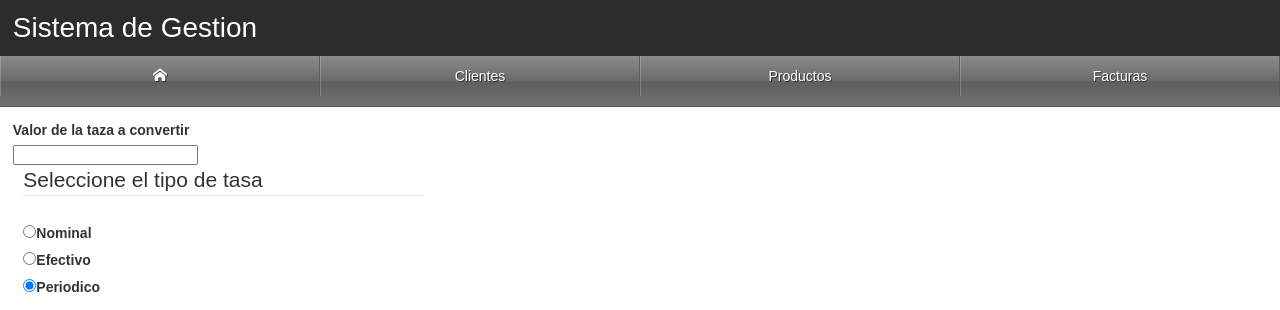
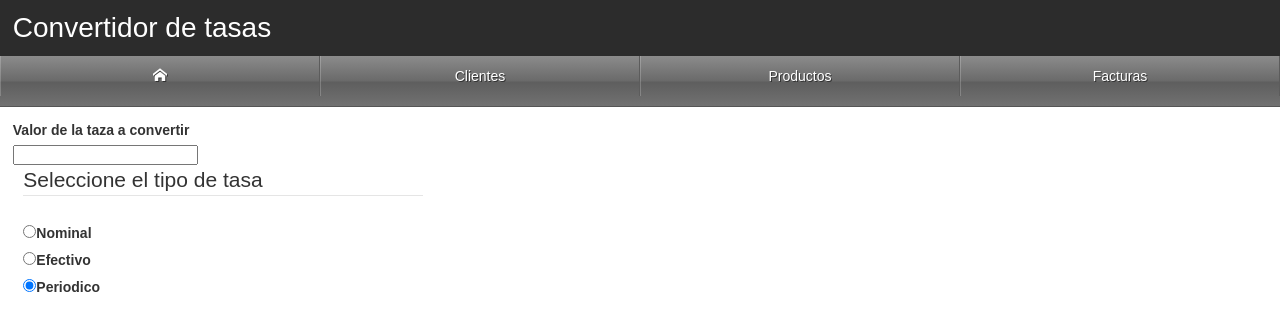
Before and after one commit to ingenieriaeconomica/convertidortazas, a PHP site: page / in a window 1280 px wide. Shown: the top 310 px of the page. Run offline with PHP 8.4, Linux system fonts and the light colour scheme; some libraries are stand-ins or nearby versions; some web fonts are replaced.

Commit message:
Update index.php

```diff
--- a/index.php
+++ b/index.php
@@ -19,7 +19,7 @@
   <body>
     <header>
       <div class="titlulo-cabecera">
-        <h1> Sistema de Gestion</h1>
+        <h1> Convertidor de tasas</h1>
       </div>
 
       <nav>
```
